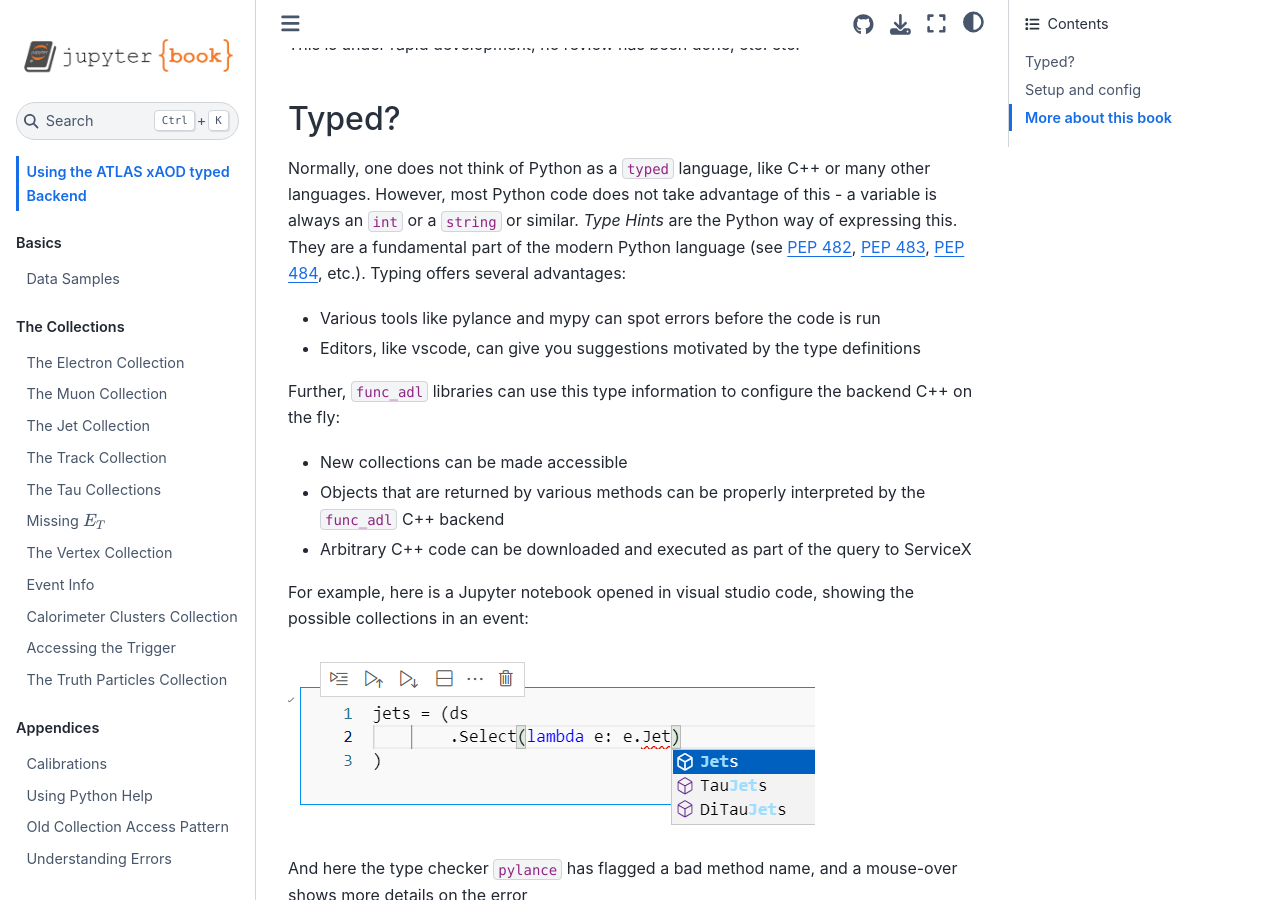
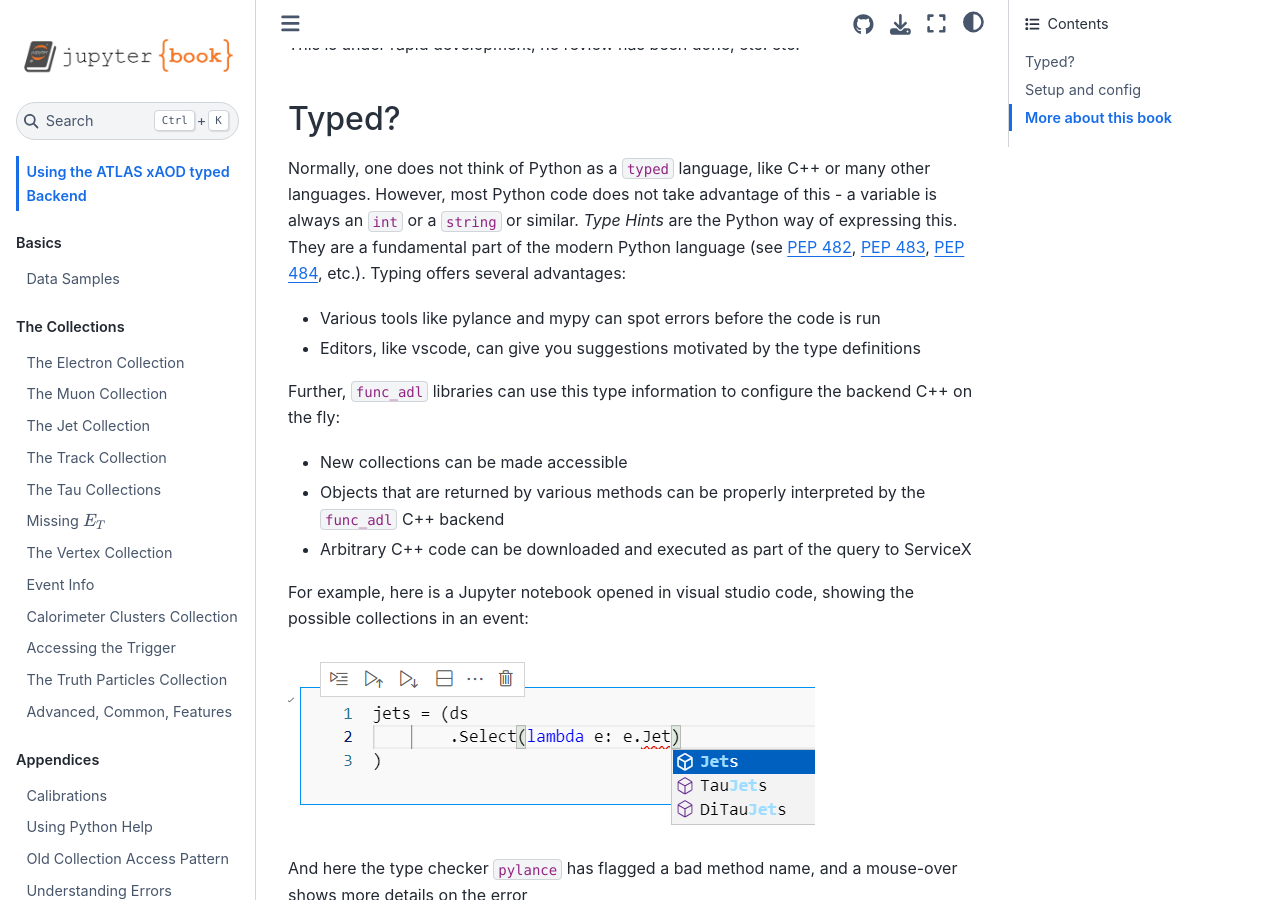
Before and after one commit to gordonwatts/xaod_usage, a Jupyter Book: the page built from book/intro.md, in a window 1280 px wide and 900 px high, scrolled down 446 px. Built offline with Jupyter Book 1.0.4 settings and Sphinx 7.4.7 and the Sphinx Book theme 1.1.4, drawn with Linux system fonts in a browser that asks for light colours; part of the change alters nothing that is shown.

```diff
--- a/book/_toc.yml
+++ b/book/_toc.yml
@@ -20,6 +20,7 @@ parts:
     - file: chapters/caloclusters
     - file: chapters/trigger
     - file: chapters/truth
+    - file: chapters/xaod_objects
   - caption: Appendices
     chapters:
     - file: appendix/calibrations
```
Also changed, not shown: book/chapters/xaod_objects.ipynb.
